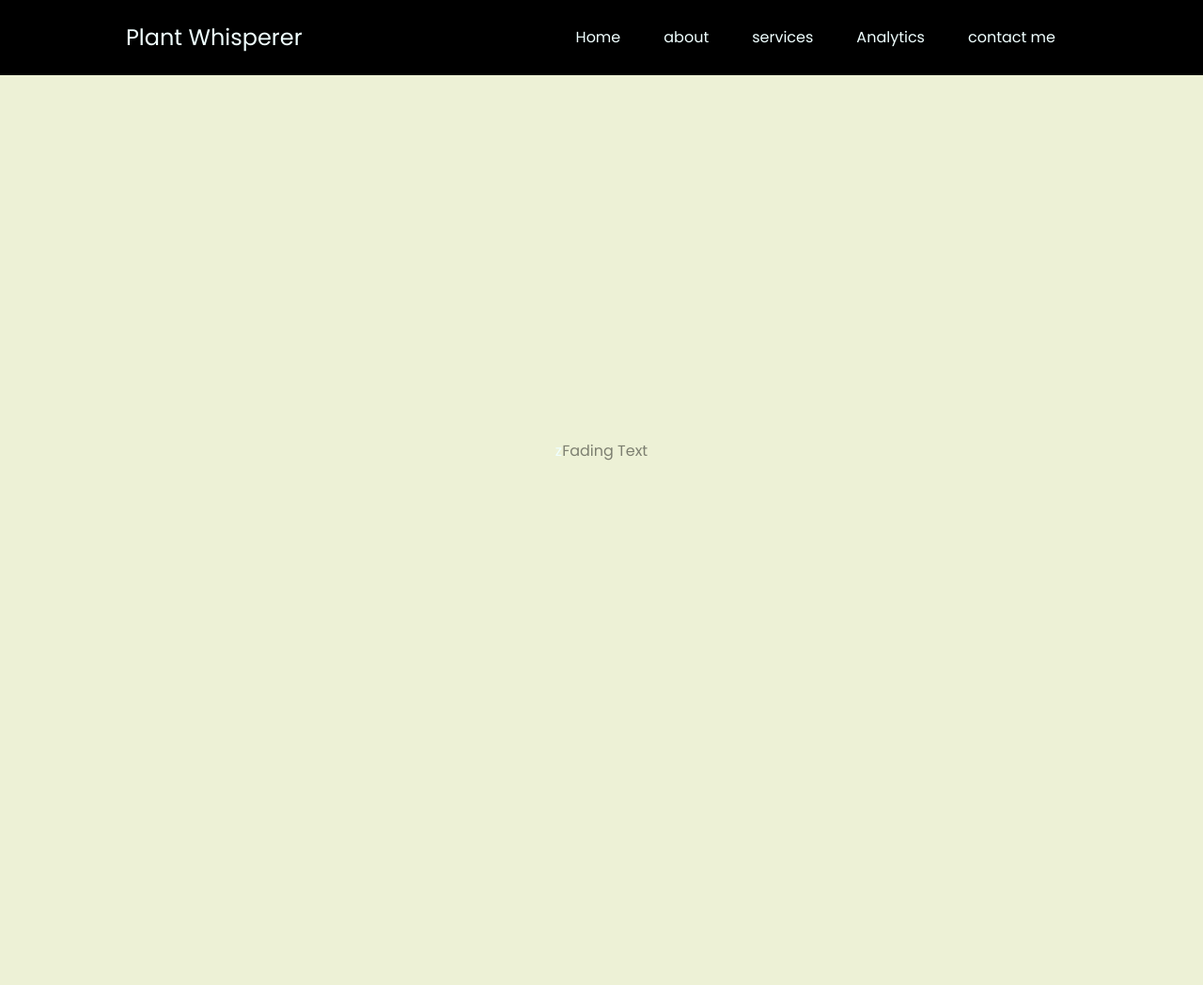
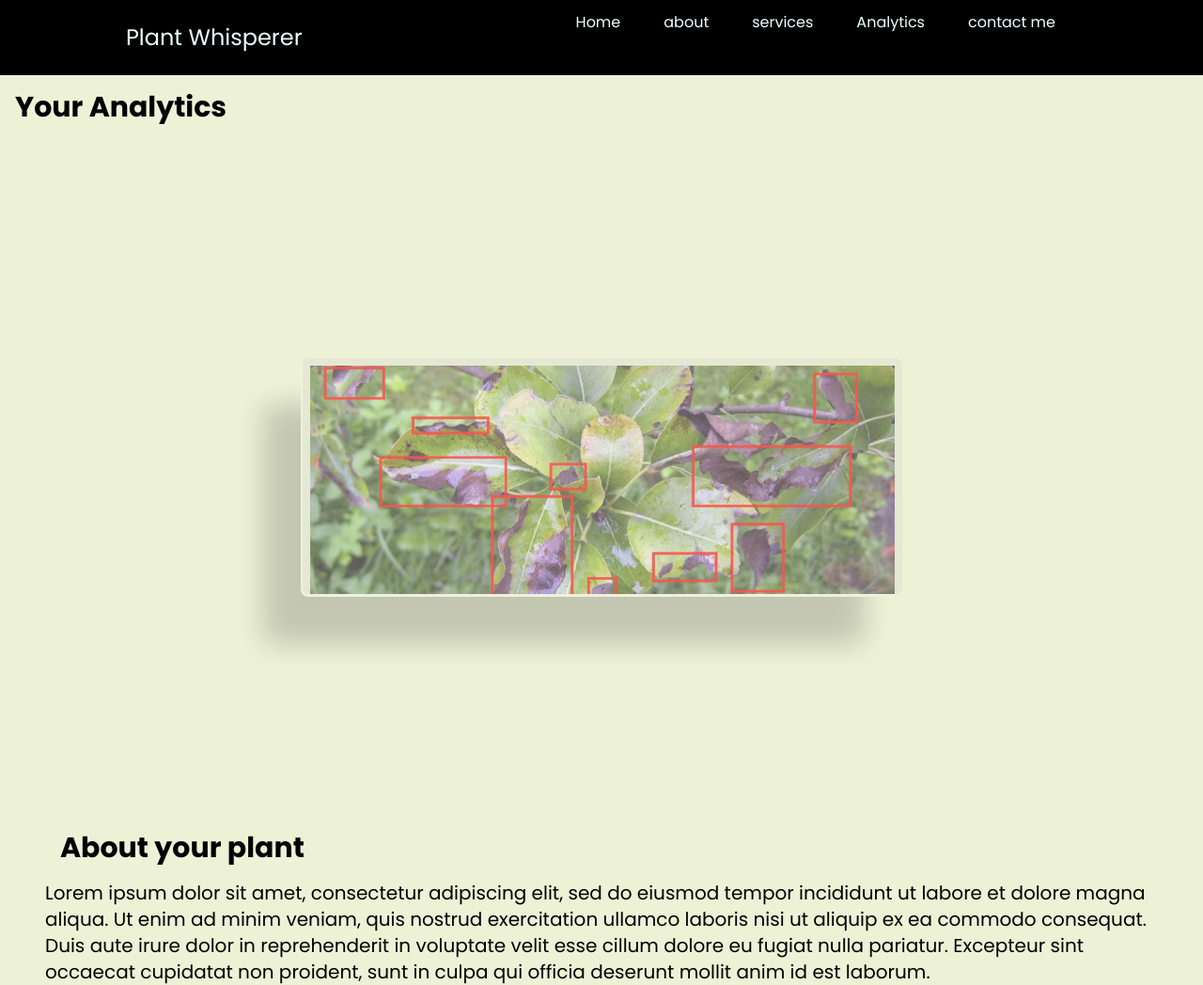
Before and after one commit to Deadlyboss007/The-Plant-whisperer, a plain HTML site: page page.html in a window 1280 px wide. Shown: the whole page at 94% size. Before the commit the page ends 880 px from the top, so only its background shows below. Drawn offline with nearby package versions, Linux system fonts and the light colour scheme.

Commit message:
something

```diff
--- a/page.html
+++ b/page.html
@@ -58,12 +58,42 @@
             display: flex;
             justify-content: center;
             align-items: center;
-            height: 100vh;
+            height: 90vh;
         }
 
         .fade-in-out {
             opacity: 0;
-            transition: opacity 0.5s ease-in-out;
+            transition: opacity 0.3s ease-in-out;
+        }
+
+        .card {
+            width: 50%;
+            height: 100%;
+            padding: 0.5rem;
+            background: rgba(198, 198, 198, 0.34);
+            border-radius: 8px;
+            backdrop-filter: blur(5px);
+            border-bottom: 3px solid rgba(255, 255, 255, 0.440);
+            border-left: 2px rgba(255, 255, 255, 0.545) outset;
+            box-shadow: -40px 50px 30px rgba(0, 0, 0, 0.280);
+            overflow: hidden;
+            color: white;
+            height: 254px;
+            transform: skew(0deg);
+        }
+
+        .card:hover {
+            opacity: 1;
+            transition: height 0.7s ease-in-out, transform 0.7s ease-in-out, opacity 0.7s ease-in-out;
+
+        }
+
+
+        .card-content {
+            padding: 1rem;
+            /* Add padding to create space between content and card edges */
+            max-width: 100%;
+            /* Adjust this as needed to control the maximum width of the content */
         }
     </style>
 </head>
@@ -74,7 +104,7 @@
             <div class="left">
                 <h1>Plant Whisperer</h1>
             </div>
-            <div class="right">
+            <div class="right mb-8">
                 <ul>
                     <li> <a href="/">Home </a></li>
                     <li> <a href="/">about</a></li>
@@ -86,9 +116,50 @@
         </nav>
     </header>
 
-    <div class="container">z
-        <h1 class="fade-in-out text-black">Fading Text</h1>
+    <h1 class="text-3xl font-semibold text-black p-4">Your Analytics </h1>
+
+    <div class="container  items-center my-auto  ">
+
+        <div class="fade-in-out space-y-8">
+            <div class="card mx-auto">
+                <div class="align">
+                    <img src="Plymouth Pear (Pyrus cordata) -.jpg">
+                </div>
+                <div class="card-content"> <!-- Added container for card content -->
+                    <h1 class="text-2xl font-semibold text-black">Plymouth Pear</h1>
+                    <p class="flex flex-col">
+                        <span class="text-3lg font-medium text-black"> Humidity level:XXXX</span>
+                        <span class="text-3lg font-medium text-black"> VOC level:XXXX</span>
+                        <span class="text-3lg font-medium text-black"> Water level:XXXX</span>
+                    </p>
+                </div>
+            </div>
+
+            <!-- Repeat the above structure for other cards -->
+        </div>
+
     </div>
+
+    <h3 class="text-3xl text-black ml-12 font-bold p-4">About your plant</h3>
+    <p class="text-xl text-black font-medium mx-12">
+        Lorem ipsum dolor sit amet, consectetur adipiscing elit, sed do eiusmod tempor incididunt ut labore et dolore
+        magna aliqua. Ut enim ad minim veniam, quis nostrud exercitation ullamco laboris nisi ut aliquip ex ea commodo
+        consequat. Duis aute irure dolor in reprehenderit in voluptate velit esse cillum dolore eu fugiat nulla
+        pariatur. Excepteur sint occaecat cupidatat non proident, sunt in culpa qui officia deserunt mollit anim id est
+        laborum.
+
+    </p>
+
+
+
+
+
+
+
+
+
+
+
     <script src="script.js"></script>
 
 
```
